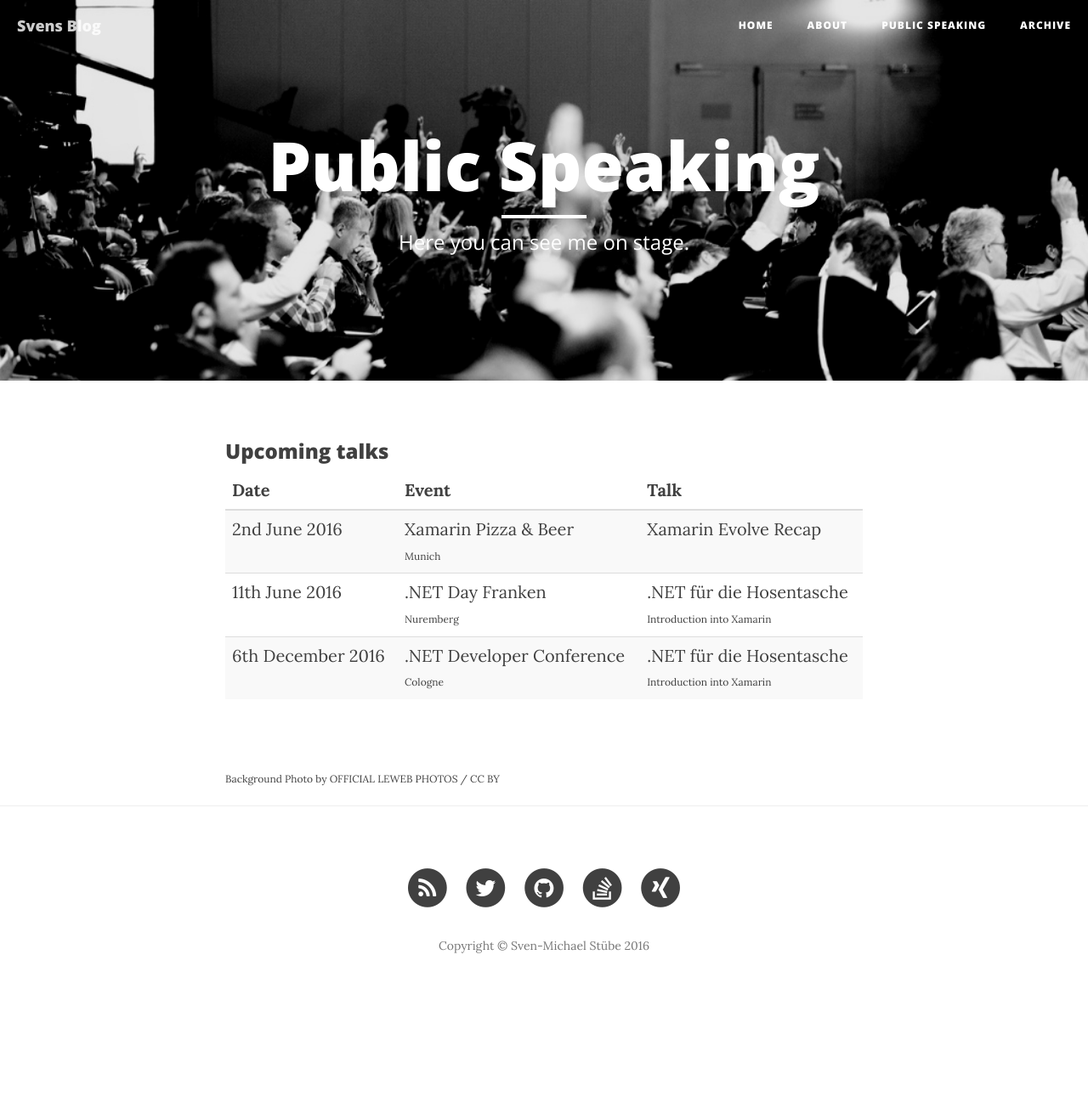
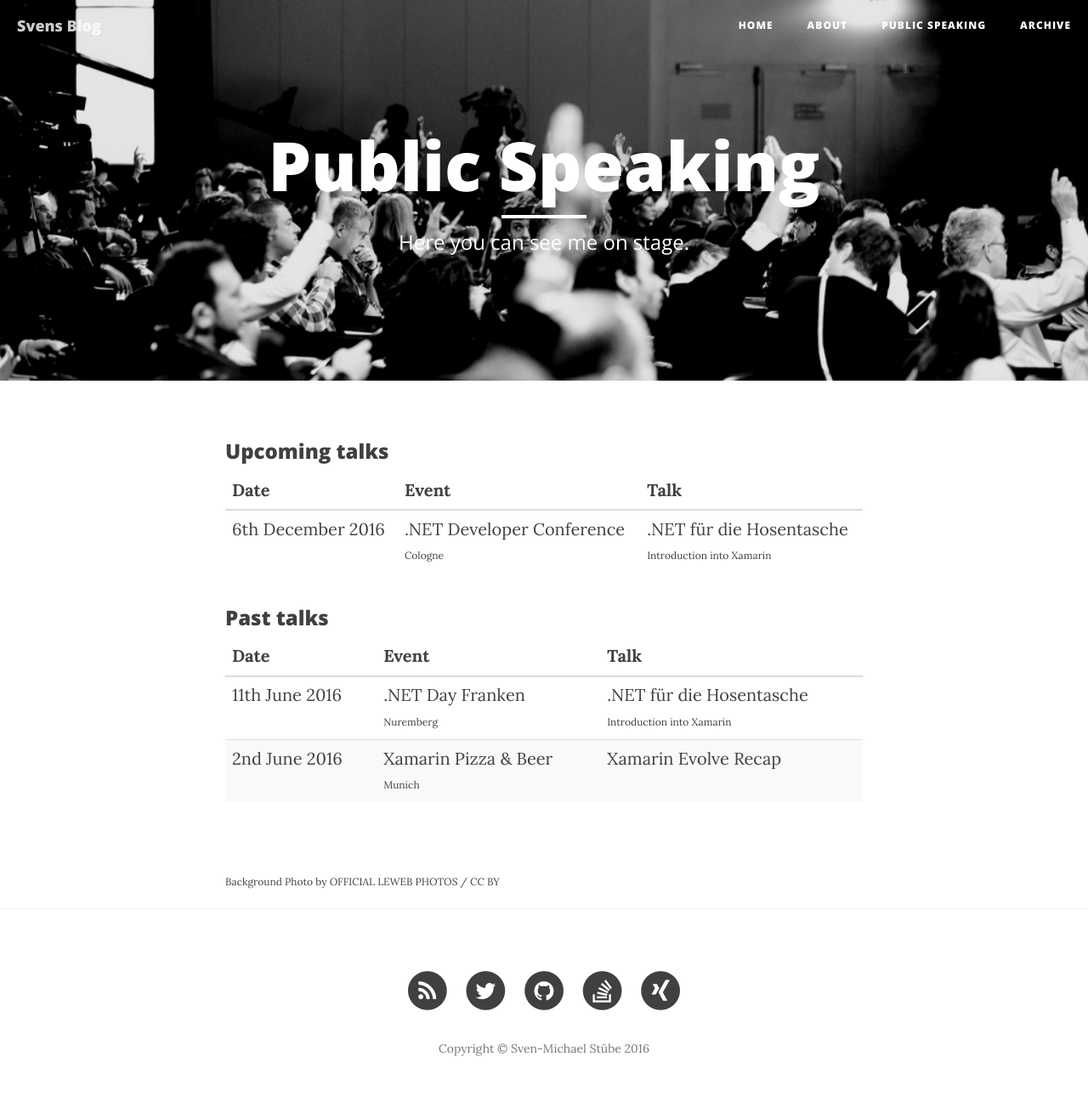
Before and after one commit to smstuebe/smstuebe.github.io, a Jekyll site: the page built from speaking.html, in a window 1280 px wide. Shown: the whole page at 85% size. Built offline with Jekyll 4.4.1, drawn with Linux system fonts in a browser that asks for light colours; nearby versions of some CDN libraries; before the commit the page ends 1189 px from its top, so only the background shows below that.

Commit message:
updated talk list

```diff
--- a/speaking.html
+++ b/speaking.html
@@ -20,15 +20,6 @@ group: navigation
     </thead>
     <tbody>
 	<tr>
-      <td>2nd June 2016</td>
-        <td><a href="http://www.meetup.com/de-DE/MunichXamarinNET/events/231340078" target="_blank">Xamarin Pizza & Beer</a><small><br>Munich</small></td>
-        <td>Xamarin Evolve Recap</td>
-      </tr>
-      <tr>
-        <td>11th June 2016</td>
-        <td><a href="http://dotnet-day-franken.de/en/" target="_blank">.NET Day Franken</a><small><br>Nuremberg</small></td>
-        <td>.NET für die Hosentasche<small><br>Introduction into Xamarin</small></td>
-      </tr>
 	  <tr>
         <td>6th December 2016</td>
         <td><a href="http://www.dotnet-developer-conference.de/#konferenz" target="_blank">.NET Developer Conference</a><small><br>Cologne</small></td>
@@ -38,6 +29,32 @@ group: navigation
   </table>
 </div>
 
+<h3>Past talks</h3>
+
+<div class="table-responsive">
+  <table class="table table-striped">
+    <thead>
+      <tr>
+        <th>Date</th>
+        <th>Event</th>
+        <th>Talk</th>
+      </tr>
+    </thead>
+    <tbody>
+	<tr>
+	  <tr>
+        <td>11th June 2016</td>
+        <td><a href="http://dotnet-day-franken.de/en/" target="_blank">.NET Day Franken</a><small><br>Nuremberg</small></td>
+        <td>.NET für die Hosentasche<small><br>Introduction into Xamarin</small></td>
+      </tr>
+      <td>2nd June 2016</td>
+        <td><a href="http://www.meetup.com/de-DE/MunichXamarinNET/events/231340078" target="_blank">Xamarin Pizza & Beer</a><small><br>Munich</small></td>
+        <td>Xamarin Evolve Recap</td>
+      </tr>
+    </tbody>
+  </table>
+</div>
+
 
 <br><br>
 <small><a href="https://flic.kr/p/aSN9Fr" target="_blank">Background Photo</a> by <a href="https://flic.kr/p/aSN9Fr" target="_blank">OFFICIAL LEWEB PHOTOS</a> / <a href="http://creativecommons.org/licenses/by/2.0/" target="_blank">CC BY</a></small>
```
